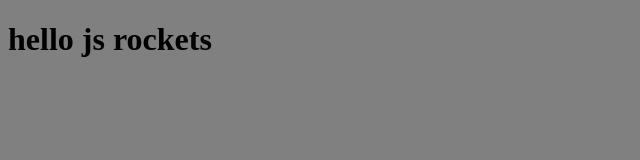
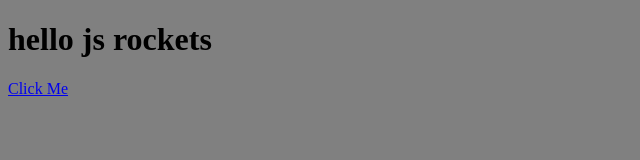
Before and after one commit to diaager/js-rockets, a plain HTML site: page index.html in a window 1280 px wide. Shown: the full height of the page, 0-640 px from the left. Drawn offline with Linux system fonts and the light colour scheme.

Commit message:
Update index.html

```diff
--- a/index.html
+++ b/index.html
@@ -11,6 +11,7 @@
 <body>
 
 <h1>hello js rockets</h1>
+<a href="#">Click Me</a>
 
 
 
```
